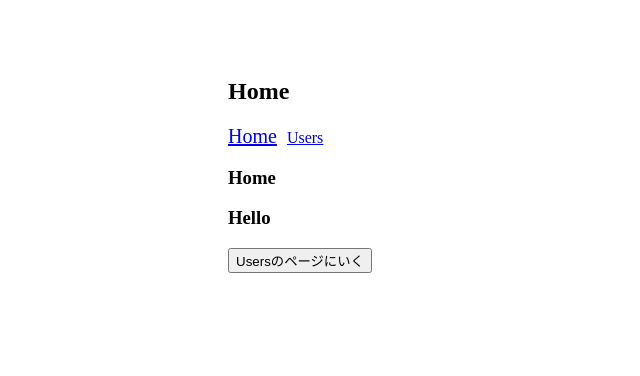
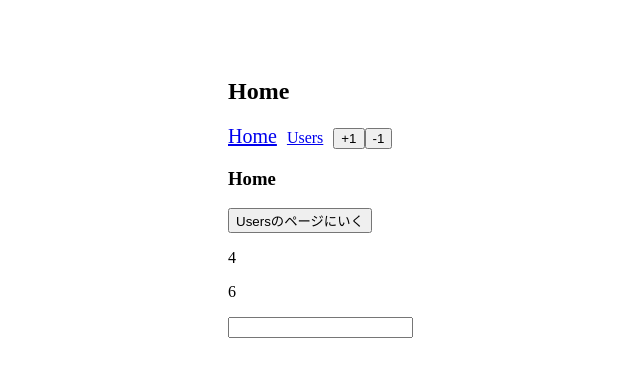
Before and after one commit to seiyakanaoka/udemy-vuejs, a Vue app: page / in a window 1280 px wide. Shown: the top 376 px of the page, without its empty margins (62-702 px from the left). Built offline with nearby package versions, Linux system fonts and the light colour scheme.

Commit message:
finished

```diff
--- a/package.json
+++ b/package.json
@@ -10,7 +10,8 @@
   "dependencies": {
     "core-js": "^3.6.5",
     "vue": "^2.6.11",
-    "vue-router": "^3.5.3"
+    "vue-router": "^3.5.3",
+    "vuex": "^3.6.2"
   },
   "devDependencies": {
     "@vue/cli-plugin-babel": "~4.5.0",
--- a/src/main.js
+++ b/src/main.js
@@ -1,17 +1,12 @@
 import Vue from 'vue'
 import App from './App.vue'
 import router from "./router";
+import store from './store';
 
 Vue.config.productionTip = false
 
-router.beforeEach((to, from, next) => {
-  if (to.path === "/users/1") {
-    next("/");
-  }
-  next();
-});
-
 new Vue({
   router,
+  store,
   render: h => h(App),
 }).$mount('#app')
--- /dev/null
+++ b/src/store/actions.js
@@ -0,0 +1,5 @@
+export default {
+  updateMessage({ commit }, newMessage) {
+    commit('updateMessage', newMessage)
+  }
+}
--- /dev/null
+++ b/src/store/getters.js
@@ -0,0 +1,3 @@
+export default {
+  message: state => state.message
+}
--- /dev/null
+++ b/src/store/index.js
@@ -0,0 +1,20 @@
+import Vue from 'vue';
+import Vuex from 'vuex';
+import count from './modules/count';
+import getters from './getters';
+import mutations from './mutations';
+import actions from './actions';
+
+Vue.use(Vuex);
+
+export default new Vuex.Store({
+  state: {
+    message: ""
+  },
+  getters,
+  mutations,
+  actions,
+  modules: {
+    count,
+  }
+});
--- /dev/null
+++ b/src/store/modules/count.js
@@ -0,0 +1,34 @@
+const state = {
+  count: 2
+}
+
+const getters = {
+  doubleCount: state => state.count * 2,
+  tripleCount: state => state.count * 3,
+}
+
+const mutations = {
+  increment(state, number) {
+    state.count += number;
+  },
+  decrement(state, number) {
+    state.count -= number;
+  },
+}
+
+const actions = {
+  increment({ commit }, number) {
+    commit('increment', number);
+  },
+  decrement({ commit }, number) {
+    commit('decrement', number);
+  },
+}
+
+export default {
+  namespaced: true,
+  state,
+  getters,
+  mutations,
+  actions
+}
--- /dev/null
+++ b/src/store/mutations.js
@@ -0,0 +1,5 @@
+export default {
+  updateMessage(state, newMessage) {
+    state.message = newMessage;
+  }
+}
--- a/src/views/HeaderHome.vue
+++ b/src/views/HeaderHome.vue
@@ -14,9 +14,21 @@
         class="link"
         exact
       >Users</router-link>
+      <button @click="increment(2)">+1</button>
+      <button @click="decrement(2)">-1</button>
     </nav>
   </div>
 </template>
+
+<script>
+import { mapActions } from "vuex";
+
+export default {
+  methods: {
+    ...mapActions("count", ["increment", "decrement"])
+  }
+}
+</script>
 
 <style scoped>
 .link {
--- a/src/views/Home.vue
+++ b/src/views/Home.vue
@@ -1,13 +1,38 @@
 <template>
   <div>
     <h3>Home</h3>
-    <h3>Hello</h3>
     <button @click="toUsers">Usersのページにいく</button>
+    <p>{{ doubleCount }}</p>
+    <p>{{ tripleCount }}</p>
+    <input
+      type="text"
+      v-model="message"
+    >
+    <p>{{ message }}</p>
   </div>
 </template>
 
 <script>
+import { mapGetters } from "vuex";
+
 export default {
+  computed: {
+    ...mapGetters("count", ["doubleCount", "tripleCount"]),
+    // doubleCount() {
+    //   return this.$store.getters["count/doubleCount"];
+    // },
+    // tripleCount() {
+    //   return this.$store.getters["count/tripleCount"];
+    // },
+    message: {
+      get() {
+        return this.$store.getters.message;
+      },
+      set(value) {
+        this.$store.dispatch("updateMessage", value)
+      }
+    }
+  },
   methods: {
     toUsers() {
       this.$router.push({
```
Also changed, not shown: 1 other file (tests, documents, lock files or other folders).
